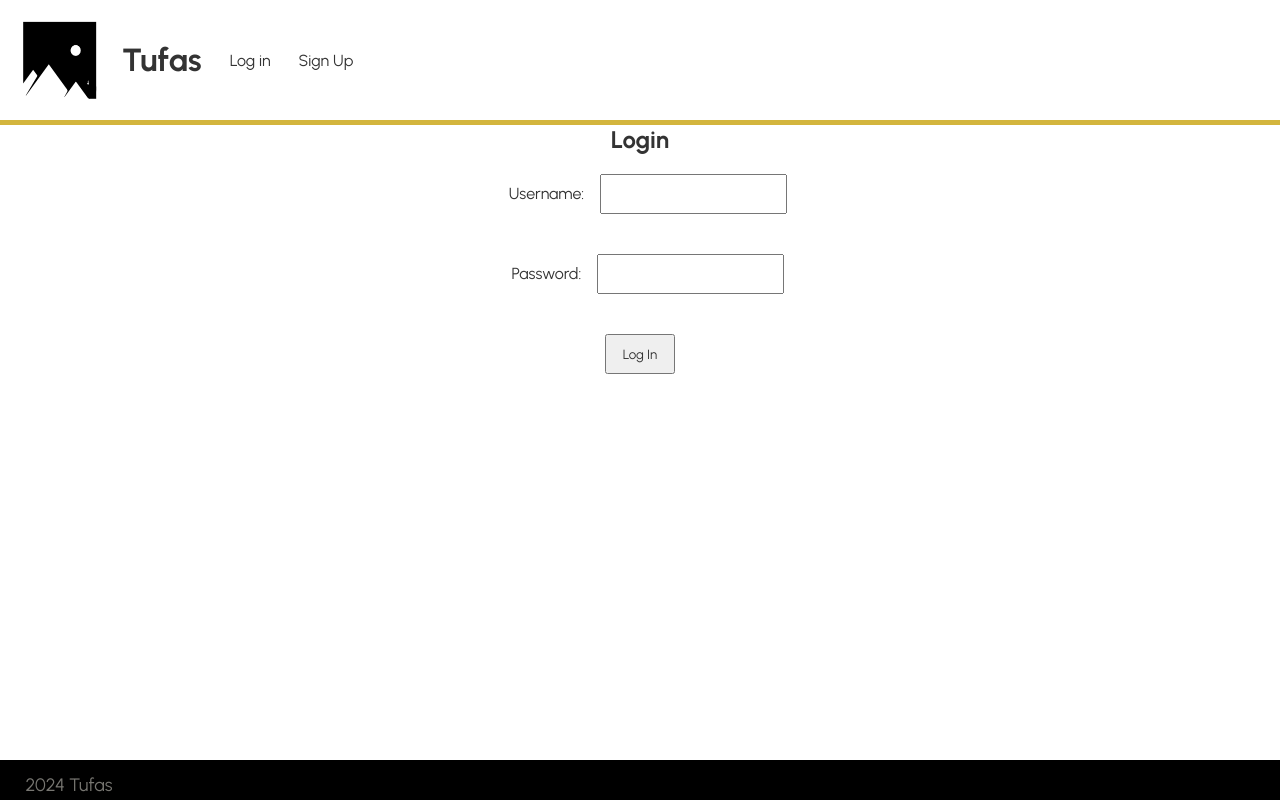
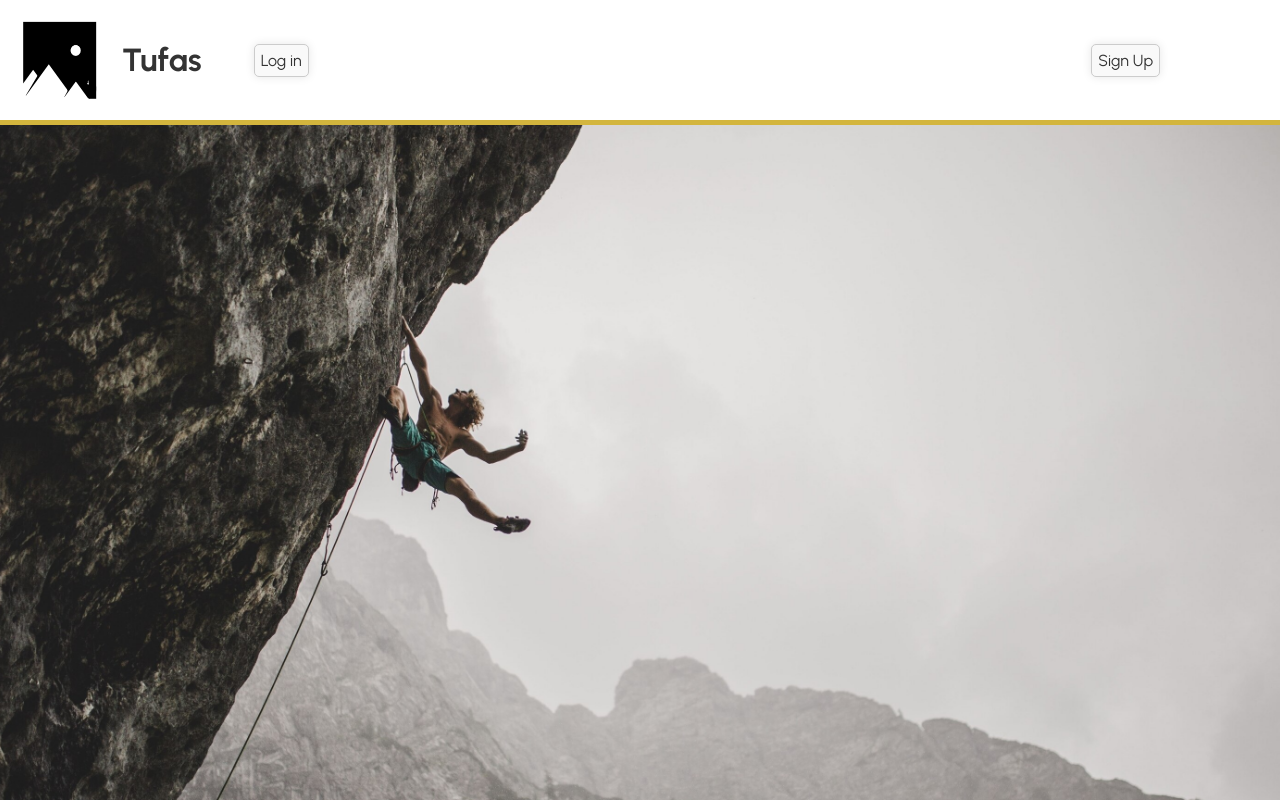
Before and after one commit to nicholasmcnamra/tufas, a React (Create React App) app in the folder webapp/: page /login in a window 1280 px wide. Shown: the top 800 px of the page. Built offline with nearby package versions, Linux system fonts and the light colour scheme.

Commit message:
got page scroll half baked, added more style, climbing areas mapping

```diff
--- a/webapp/src/App.js
+++ b/webapp/src/App.js
@@ -1,41 +1,31 @@
 import './App.css';
-import React from 'react';
+import React, {useEffect} from 'react';
 import Navbar from './navbar';
-import {  BrowserRouter as Router, Route, Switch} from 'react-router-dom';
+import {  BrowserRouter as Router, Route, Switch, useHistory} from 'react-router-dom';
 import Login from './Login';
-import Header from './header';
 import Search from './Search';
-import AreaList from './arealist';
 import AreaPage from './AreaPage'
 import Footer from './Footer';
+
 
 function App() {
   const title = "welcome to the new block";
 
+  return (
 
-  return (
     <Router>
     <div className="App">
-      <Navbar />
-      <Footer />
+    <Navbar />
+    <div className="image-container">
+      <img src={"./natgeo.jpeg"} alt="Full Screen Image" /></div>
       <div className="content">
         <Switch>
-
-          <Route exact path= "/">
-            <Search/>
-            <Header />
-          </Route>
-
-          <Route exact path="/login" Component={Login}>
-            <Login />
-          </Route>
-
-          <Route exact path="/arealist">
-            <AreaPage />
-          </Route>
-
+        <Route exact path="/" component={Search}></Route>
+          <Route exact path="/login" component={Login}></Route>
+          <Route exact path="/arealist" component={AreaPage}></Route>
         </Switch>
       </div>
+      {/* <Footer /> */}
     </div>
     </Router>
   );
--- a/webapp/src/Login.js
+++ b/webapp/src/Login.js
@@ -1,7 +1,15 @@
-import React, { useState } from 'react';
+import React, { useState, useEffect, useRef } from 'react';
 import FetchLocalAPI from './fetchlocalapi';
 
 const Login= () => {
+  const componentRef = useRef(null);
+
+  // Scroll to the component when it is rendered
+  useEffect(() => {
+    if (componentRef.current) {
+      componentRef.current.scrollIntoView({ behavior: 'smooth' });
+    }
+  }, []);
   const [username, setUsername] = useState('');
   const [password, setPassword] = useState('');
 
@@ -18,7 +26,7 @@ const Login= () => {
   };
 
   return (
-    <div className="login">
+    <div className="login" ref={componentRef}>
       <h2>Login</h2>
       <form onSubmit={handleFormSubmit }>
         <div>
--- a/webapp/src/Search.js
+++ b/webapp/src/Search.js
@@ -1,30 +1,33 @@
-import { useState, useEffect } from "react";
-import {  BrowserRouter as Router, Route, Switch, Redirect} from 'react-router-dom';
+import { useState } from "react";
+import { useHistory} from 'react-router-dom';
 import FetchAPI from "./openbetaapi";
-import Login from "./Login";
-import { useHistory } from "react-router-dom/cjs/react-router-dom.min";
+import AreaPage from "./AreaPage";
 
 const Search = () => {
     let [searchArea, setSearchArea] = useState("");
+    let [result, setResult] = useState(null);
+    const [searched, setSearched] = useState(false);
     let history = useHistory();
+
     const HandleClick = async (v) => {
-        // e.preventDefault();
-        // setSearchArea(v);
-        // let result = await FetchAPI(v)
-        // console.log(result);
-        console.log(v);
-        // return result;
-        history.push("/login");
+        setSearchArea(v);
+        setSearched(true);
+        let aPIResult = await FetchAPI(v);
+        setResult(aPIResult);
+        history.push(`/arealist?search=${v}`);
       };
 
     return (
+
         <div>
+            <div> {searched && <AreaPage result={result}/>}</div>
             <div className="search">
             <input  className="searchbar"id='title'></input>
             <button className="searchbutton"
             onClick={() => HandleClick(document.getElementById('title').value)}
-            >Click me!</button>
+            >Find Areas</button>
             </div>
+
         </div>
 
     )
--- a/webapp/src/arealist.js
+++ b/webapp/src/arealist.js
@@ -1,22 +1,21 @@
-import FetchAPI from "./openbetaapi";
+// import FetchAPI from "./openbetaapi";
 
-const AreaList = ( {areas, title}) => {
+// const AreaList = ( {searchArea, title}) => {
 
 
-    return (
-        <div className="area-list">
-            <h2>{title}</h2>
+//     return (
+//         <div className="area-list">
+//             <h2>{title}
+//             </h2>
+//             {searchArea.map((area) => (
+//                 <div className="area-preview" key ={area.id}>
+//                     <button className="areaitem">{ area.title }</button>
+//                 </div>
+//             ))}
 
 
-            {areas.map((area) => (
-                <div className="area-preview" key ={area.id}>
-                    <button className="areaitem">{ area.title }</button>
-                </div>
-            ))}
+//         </div>
+//     )
+// }
 
-
-        </div>
-    )
-}
-
-export default AreaList;
+// export default AreaList;
--- a/webapp/src/index.css
+++ b/webapp/src/index.css
@@ -31,12 +31,6 @@
   color: #caa512d0;
 }
 
-.searchbar {
-  height: 0px;
-  width: 300px;
-  padding: 10px;
-}
-
 .searchbutton {
   padding: 10px;
 }
@@ -62,38 +56,60 @@
   display: inline-block; /* Make the buttons appear below each other */
   border-radius:20px;
 }
-
 .login {
-  display: inline-block;
-  margin: 0px;
+    max-width: 400px;
+    margin: auto;
+    padding: 20px;
+    border: 1px solid #ccc;
+    border-radius: 5px;
+    background-color: #f9f9f9;
+    box-shadow: 0px 0px 10px rgba(0, 0, 0, 0.1);
   }
 
-.username {
-  display: inline-flex;
-  padding: 10px 16px;
-  margin: 20px 0;
-}
-.usernamebox {
-  display: inline-flex;
-  padding: 10px 0px 10px 30px;
-  margin: 20px 0;
+  .signup {
+    max-width: 400px;
+    margin-left: auto;
+    margin-right: 100px;
+    border: 1px solid #ccc;
+    border-radius: 5px;
+    background-color: #f9f9f9;
+    box-shadow: 0px 0px 10px rgba(0, 0, 0, 0.1);
+    float: right;
   }
 
-.password {
-  display: inline-flex;
-  padding: 10px 16px;
-  margin: 20px 0;
+  .login h2 {
+    text-align: center;
+    margin-bottom: 20px;
   }
-.passwordbox {
-  display: inline-flex;
-  padding: 10px 0px 10px 30px;
-  margin: 20px 0;
+
+  .login .username,
+  .login .password {
+    display: block;
+    margin-bottom: 5px;
+  }
+
+  .login .usernamebox,
+  .login .passwordbox {
+    width: 100%;
+    padding: 10px;
+    margin-bottom: 10px;
+    border: 1px solid #ccc;
+    border-radius: 3px;
   }
 
   .loginbutton {
-  display: inline-flex;
-  padding: 10px 16px;
-  margin: 20px 0;
+    width: 100%;
+    padding: 10px;
+    background-color: #007bff;
+    color: #fff;
+    border: none;
+    border-radius: 3px;
+    cursor: pointer;
+    transition: background-color 0.3s ease;
+  }
+
+  .loginbutton:hover {
+    background-color: #0056b3;
   }
 
 .text {
@@ -109,6 +125,7 @@
 
 .tufaslogo {
   position: relative;
+  margin-right: 30px;
   font-weight: bold;
   font-size: xx-large;
 }
@@ -140,3 +157,51 @@
   font-size: large;
   color: #92918bd0;
 }
+
+.App {
+  position: relative;
+}
+
+.image-container {
+  position: relative;
+}
+
+.image-container img {
+  width: 100vw; /* 100% of viewport width */
+  height: 100vh; /* 100% of viewport height */
+  object-fit: cover; /* Maintain aspect ratio while covering container */
+}
+
+.search {
+  position: absolute;
+  top: 25%; /* Align search bar vertically at 50% of image container */
+  left: 50%; /* Align search bar horizontally at 50% of image container */
+  transform: translate(-50%, -50%); /* Center the search bar */
+  z-index: 1; /* Ensure the search bar is above the image */
+  text-align: center; /* Center align text */
+}
+
+.searchbar {
+  width: 30vw; /* Adjust width as needed */
+  padding: 2vh; /* Increase padding for larger size */
+  border: 1px solid #000000;
+  border-radius: 8px; /* Increase border radius for rounded corners */
+  font-size: 18px; /* Increase font size */
+  outline: none; /* Remove outline */
+}
+
+.search button {
+  width: 15vw; /* Adjust width relative to viewport width */
+  padding: 2vh;
+  background-color: #07565d;
+  color: white;
+  border: 1px solid #000000;
+  border-radius: 8px; /* Increase border radius for rounded corners */
+  cursor: pointer;
+  font-size: 18px; /* Increase font size */
+  margin-left: 10px;
+}
+
+.search button:hover {
+  background-color: #043237;
+}
--- a/webapp/src/index.js
+++ b/webapp/src/index.js
@@ -1,24 +1,15 @@
 import React from 'react';
-import ReactDOM from 'react-dom/client';
+// import ReactDOM from 'react-dom/client'; <- This import is only // for React version 18
+import { render } from 'react-dom'; // <- This is the correct import // statement for React version 17
 import './index.css';
 import App from './App';
 import reportWebVitals from './reportWebVitals';
-import { ApolloProvider, ApolloClient, InMemoryCache } from "@apollo/client";
-
-const client = new ApolloClient({
-    uri: "https://api.openbeta.io/",
-    cache: new InMemoryCache()
-});
-
-
-const root = ReactDOM.createRoot(document.getElementById('root'));
-root.render(
+// const root = //ReactDOM.createRoot(document.getElementById('root'));
+const root = document.getElementById('root'); // <- This is the //correct method call for React version 17
+render(
   <React.StrictMode>
-    <ApolloProvider client={client}>
     <App />
-    </ApolloProvider>
-  </React.StrictMode>
-);
+  </React.StrictMode>, root);
 
 // If you want to start measuring performance in your app, pass a function
 // to log results (for example: reportWebVitals(console.log))
--- a/webapp/src/navbar.js
+++ b/webapp/src/navbar.js
@@ -7,7 +7,7 @@ const Navbar = () => {
             <Mo className="modiv"/>
             <a href="/" className="tufaslogo">Tufas</a>
             <a href="/login" className="login">Log in</a>
-            <a href="/climbing_areas" className="signup">Sign Up</a>
+            <a href="/arealist" className="signup">Sign Up</a>
         </nav>
     );
 }
```
Also changed, not shown: webapp/package.json (+8 -3 lines), webapp/src/AreaPage.js (+62 -27 lines), webapp/src/example1.js (added, +24 -0 lines), webapp/src/example2.js (added, +15 -0 lines), webapp/public/natgeo.jpeg (added), 1 other file (tests, documents, lock files or other folders). Lines whose indentation alone changed are shown as unchanged.
